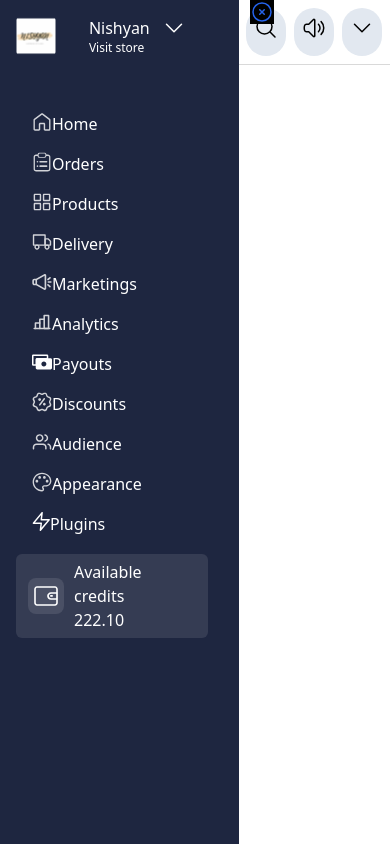
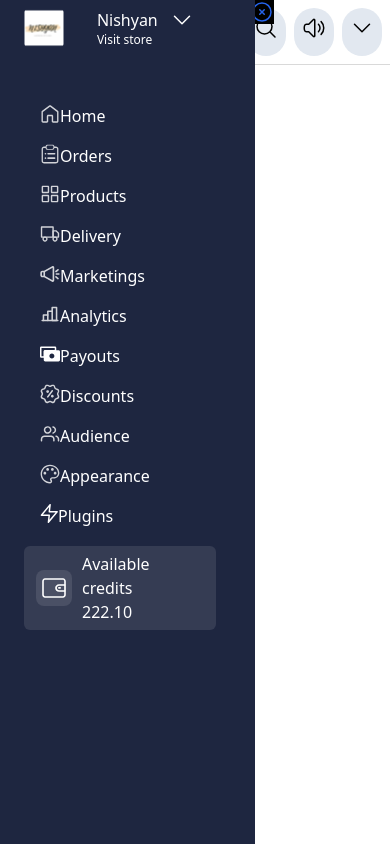
Before and after one commit to sarb001/Dukaan-frontend-assignment, a React (Vite) app: page / in a window 390 px wide. Both pictures are taken after a click on the element 20 px from the left and 32 px from the top of the page. Built offline with nearby package versions, Linux system fonts and the light colour scheme.

Commit message:
dash working -responsive

```diff
--- a/src/Header.jsx
+++ b/src/Header.jsx
@@ -62,6 +62,11 @@ const Header = ({setmenubutton,menubutton}) => {
 
                </div>
     </div>
+
+    {/* Main Dashboard Section */}
+      <div className='px-8'>
+      wdwsrtre
+      </div>
     </>
   )
 }
--- a/src/Sidebar.jsx
+++ b/src/Sidebar.jsx
@@ -21,7 +21,7 @@ const Sidebar = ({setmenubutton,menubutton}) => {
   return (
     <>
          <div className =  {` ${menubutton ? "block" : "hidden"} min-w-48
-          z-30 fixed p-4
+          z-30 fixed px-6 py-2
           tablet:block tablet:min-w-56  tablet:p-4 bg-[#1E2640] h-[100vh]  text-white flex flex-col gap-2.5 `}>
 
             <div>
```
